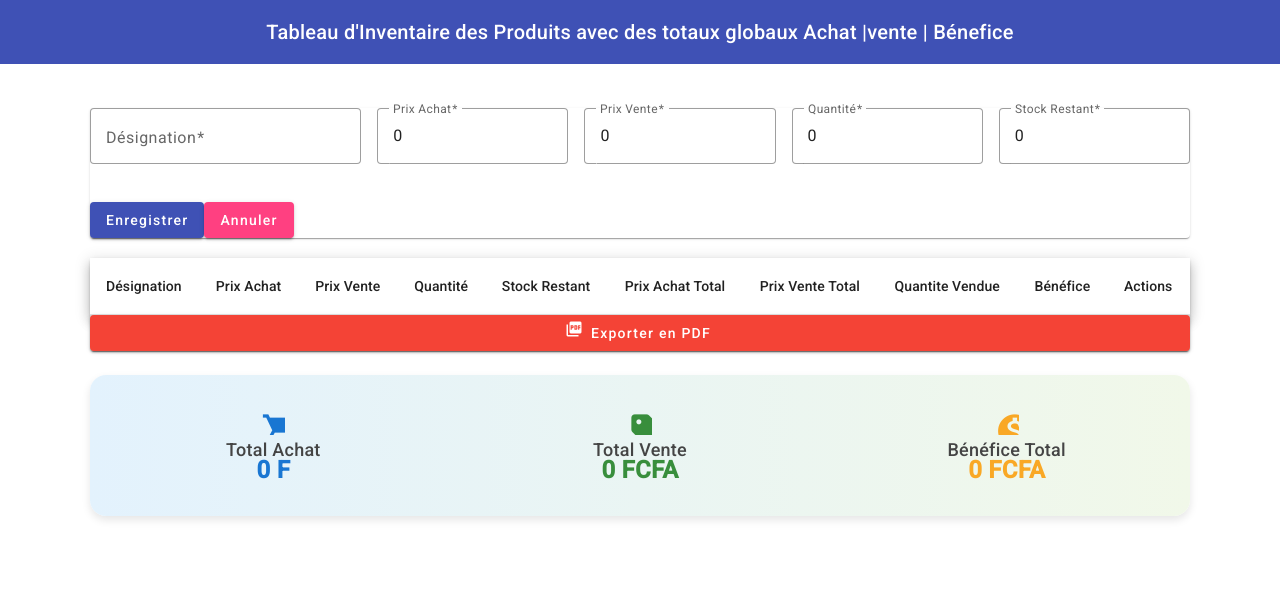
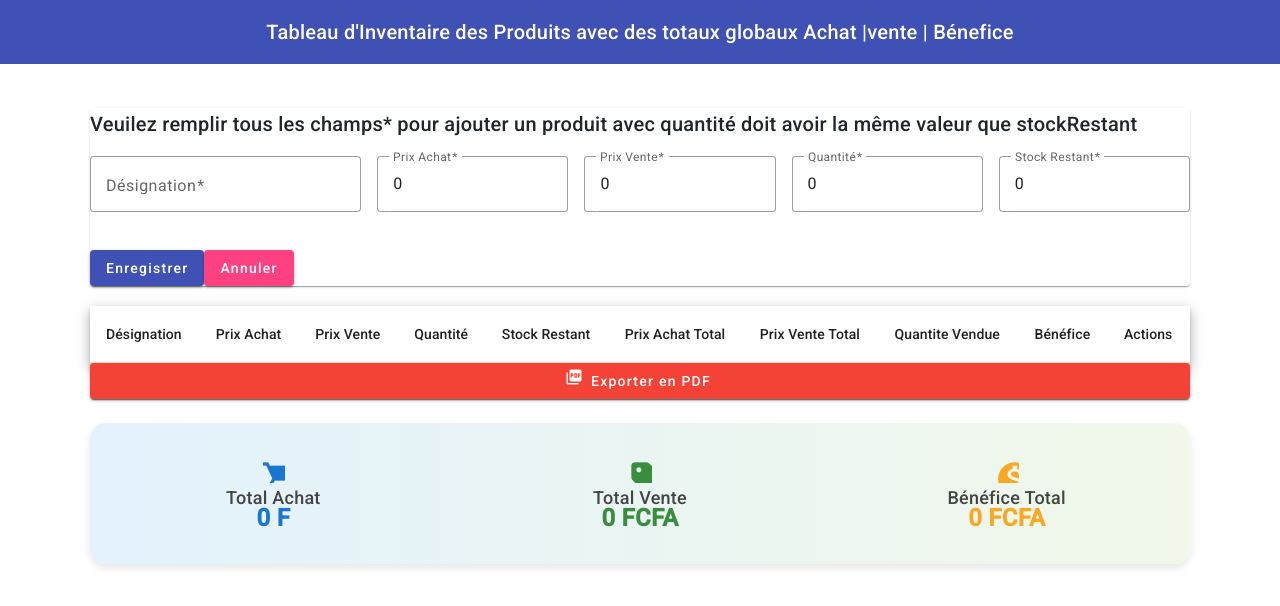
Before and after one commit to khadim-fall/gestionproduit-angular-material-temp, an Angular app: page / in a window 1280 px wide. Shown: the top 606 px of the page. Built offline with nearby package versions, Linux system fonts and the light colour scheme; no server answers.

Commit message:
ajout un titre h2

```diff
--- a/src/app/components/produit/produit.component.html
+++ b/src/app/components/produit/produit.component.html
@@ -4,6 +4,7 @@
 
 <div class="container mt-4" style="padding: 20px;">
   <mat-card>
+    <h2>Veuilez remplir tous les champs* pour ajouter un produit avec quantité doit avoir la même  valeur que stockRestant </h2>
     <form (ngSubmit)="saveProduit()" #produitForm="ngForm">
       <div  fxLayout="column" fxLayoutGap="16px" fxFlexFill style="display: flex; flex-wrap: wrap; gap: 16px;">
         <mat-form-field fxFlex appearance="outline" style="flex: 1 1 200px;">
```
